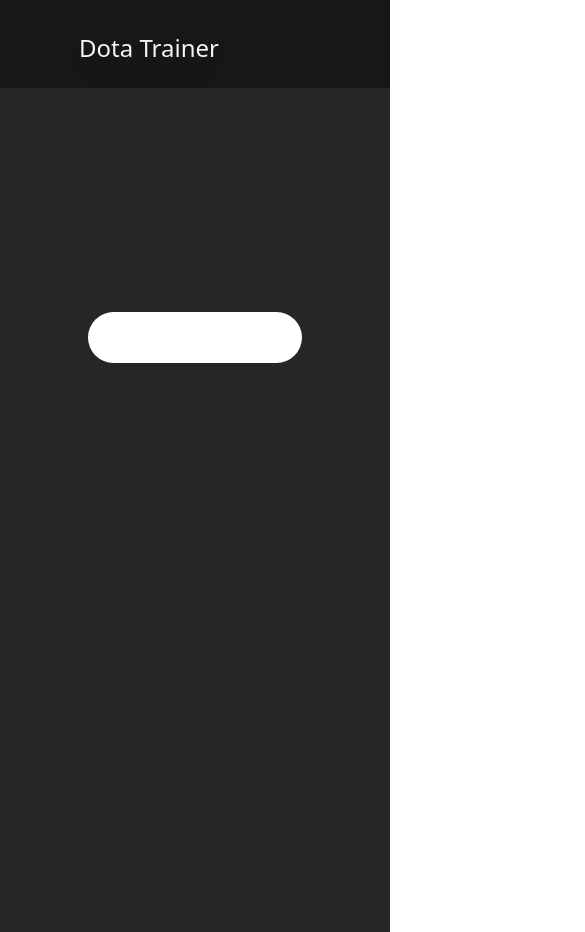
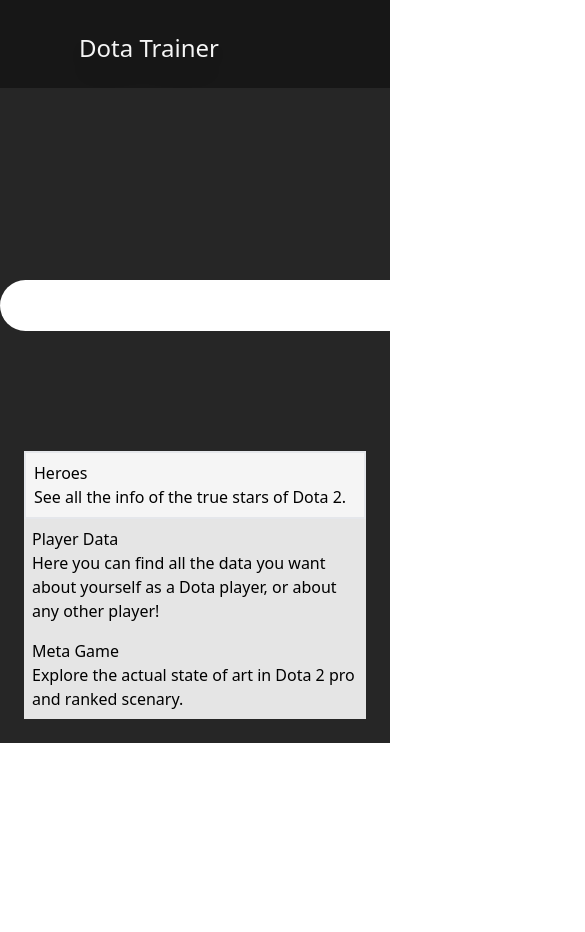
Before and after one commit to lucas-fbastos/DotaDataFrontEnd, an Angular app: page /home in a window 390 px wide. Shown: the top 932 px of the page, 585 px wide, since content can reach past the window. After the commit the page ends 844 px from the top, so only its background shows below. Built offline with nearby package versions, Linux system fonts and the light colour scheme; no server answers.

Commit message:
fix: changing size of search input accordingly to view breakpoint

```diff
--- a/src/app/home/home/home.component.css
+++ b/src/app/home/home/home.component.css
@@ -1,5 +1,14 @@
 .searchInput{
-  width: 55vw;
   height: 6vh;
   font-size: 2.5em;
 }
+@screen sm{
+  .searchInput{
+    width: 85vw;
+  }
+}
+@screen lg{
+  .searchInput{
+    width: 55vw;
+  }
+}
--- a/src/app/home/home/home.component.html
+++ b/src/app/home/home/home.component.html
@@ -1,8 +1,25 @@
-<main class="flex h-screen bg-neutral-800">
-  <section class="flex mx-auto flex-col mt-56">
+<section class="flex flex-row h-65 bg-neutral-800">
+  <section class="flex mx-auto flex-col mt-48 mb-24">
     <input type="text" class=" searchInput placeholder-gray-500 p-4 rounded-full ">
   </section>
-  <nav>
-
-  </nav>
-</main>
+</section>
+<nav class="bg-neutral-800 grid lg:grid-cols-3 lg:p-24 p-6">
+    <div class="p-2 bg-neutral-100 border-2">
+        <h3>Heroes</h3>
+        <p>
+          See all the info of the true stars of Dota 2.
+        </p>
+    </div>
+    <div class="p-2 bg-neutral-200 ">
+      <h3>Player Data</h3>
+      <p>
+        Here you can find all the data you want about yourself as a Dota player, or about any other player!
+      </p>
+    </div>
+    <div class="p-2 bg-neutral-200 ">
+      <h3>Meta Game</h3>
+      <p>
+        Explore the actual state of art in Dota 2 pro and ranked scenary.
+      </p>
+    </div>
+</nav>
```
